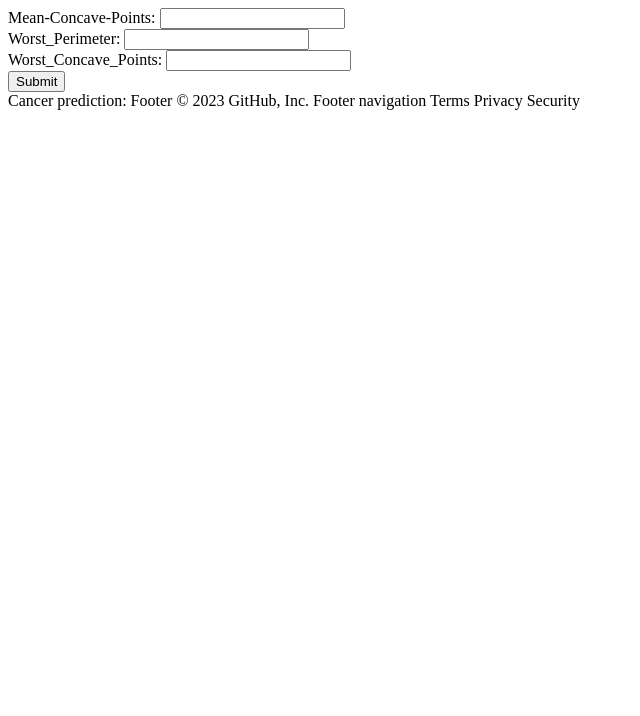
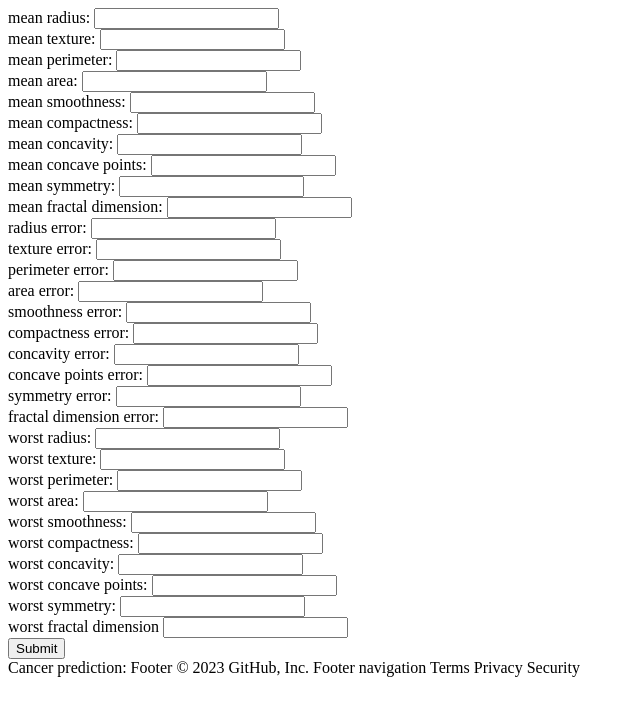
Before and after one commit to Geelit989/KNN_Model_Deploy, a Python web app: template templates/index.html in a window 1280 px wide. Shown: the top 716 px of the page, without its empty margins (0-640 px from the left). Run offline with Jinja, Linux system fonts and the light colour scheme; the template is opened without the code that fills it, so the values that code supplies are empty.

Commit message:
Update index.html

```diff
--- a/templates/index.html
+++ b/templates/index.html
@@ -7,10 +7,36 @@
 </head>
 <body>
     <form action="{{ url_for('predict')}}" method="POST">
-        Mean-Concave-Points:  <input type="number" name="mean_concave_points"></br>
-        Worst_Perimeter:   <input type="number" name="worst_perimeter"></br>
-	Worst_Concave_Points:  <input type="number" name="worst_concave_points"></br>
-
+        mean radius:  <input type="number" name="mean radius"></br>
+        mean texture:   <input type="number" name="mean texture"></br>
+	mean perimeter:  <input type="number" name="mean perimeter"></br>
+	mean area:  <input type="number" name="mean area"></br>
+        mean smoothness:   <input type="number" name="mean smoothness"></br>
+	mean compactness:  <input type="number" name="mean compactness"></br>
+	mean concavity:  <input type="number" name="mean concavity"></br>
+        mean concave points:   <input type="number" name="worst_perimeter"></br>
+	mean symmetry:  <input type="number" name="mean symmetry"></br>
+	mean fractal dimension:  <input type="number" name="mean fractal dimension"></br>
+        radius error:   <input type="number" name="radius error"></br>
+	texture error:  <input type="number" name="texture error"></br>
+	perimeter error:  <input type="number" name="perimeter error"></br>
+        area error:   <input type="number" name="area error"></br>
+	smoothness error:  <input type="number" name="smoothness error"></br>
+        compactness error:  <input type="number" name="compactness error"></br>
+        concavity error:   <input type="number" name="concavity error"></br>
+	concave points error:  <input type="number" name="concave points error"></br>
+	symmetry error:  <input type="number" name="symmetry error"></br>
+        fractal dimension error:   <input type="number" name="fractal dimension error"></br>
+	worst radius:  <input type="number" name="worst radius"></br>
+	worst texture:  <input type="number" name="worst texture"></br>
+        worst perimeter:   <input type="number" name="worst perimeter"></br>
+	worst area:  <input type="number" name="worst area"></br>
+	worst smoothness:  <input type="number" name="worst smoothness"></br>
+        worst compactness:   <input type="number" name="worst compactness"></br>
+	worst concavity:  <input type="number" name="worst concavity"></br>
+	worst concave points:  <input type="number" name="worst concave points"></br>
+        worst symmetry:   <input type="number" name="worst symmetry"></br>
+	worst fractal dimension  <input type="number" name="worst fractal dimension"></br>
         <input type=submit value=Submit>
    </form>
     Cancer prediction: {{ predict }}
```
